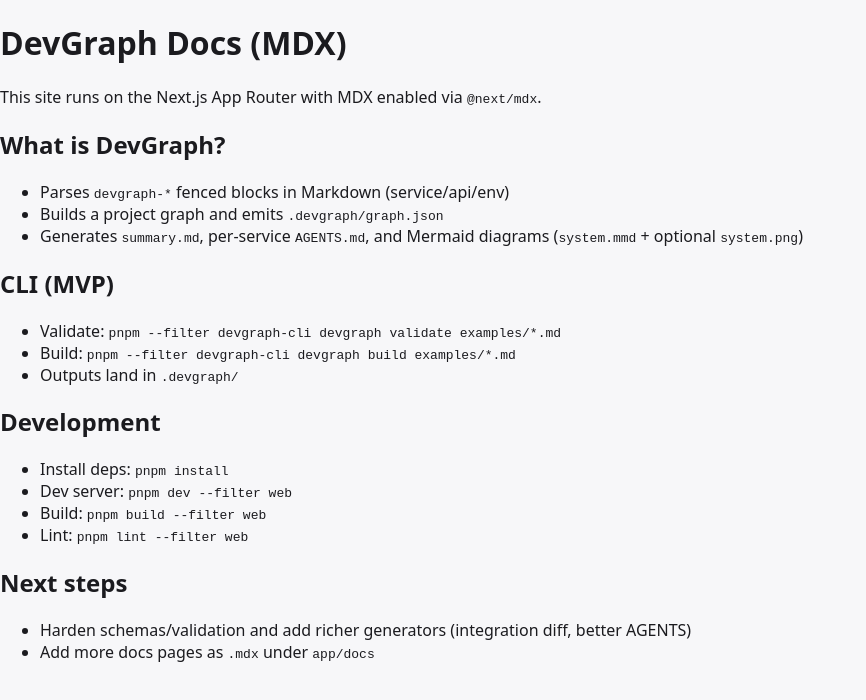
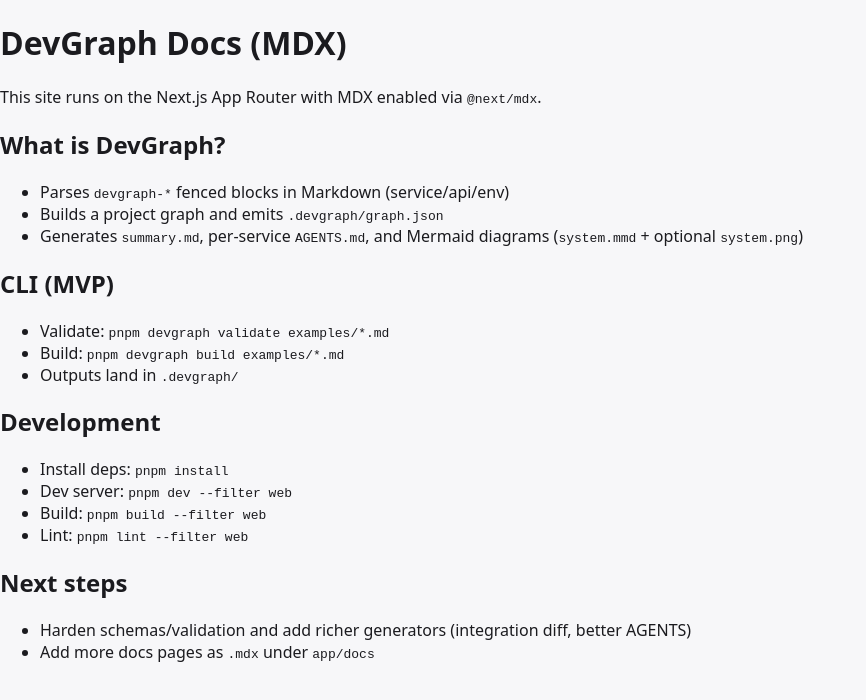
Before and after one commit to ameyalambat128/devgraph, a Next.js app in the folder apps/web/: page /docs in a window 1280 px wide. Shown: the top 700 px of the page, without its empty margins (0-866 px from the left). Built offline with nearby package versions, Linux system fonts and the light colour scheme.

Commit message:
chore: add devgraph runner script and update docs

```diff
--- a/apps/web/app/docs/page.mdx
+++ b/apps/web/app/docs/page.mdx
@@ -10,8 +10,8 @@
 
 ## CLI (MVP)
 
-- Validate: `pnpm --filter devgraph-cli devgraph validate examples/*.md`
-- Build: `pnpm --filter devgraph-cli devgraph build examples/*.md`
+- Validate: `pnpm devgraph validate examples/*.md`
+- Build: `pnpm devgraph build examples/*.md`
 - Outputs land in `.devgraph/`
 
 ## Development
--- a/package.json
+++ b/package.json
@@ -8,7 +8,8 @@
     "lint": "turbo run lint",
     "test": "turbo run test",
     "format": "prettier --write \"**/*.{ts,tsx,js,jsx,md,mdx,json,css}\"",
-    "format:check": "prettier --check \"**/*.{ts,tsx,js,jsx,md,mdx,json,css}\""
+    "format:check": "prettier --check \"**/*.{ts,tsx,js,jsx,md,mdx,json,css}\"",
+    "devgraph": "pnpm --filter devgraph-cli devgraph"
   },
   "devDependencies": {
     "@typescript-eslint/eslint-plugin": "8.11.0",
--- a/packages/devgraph-cli/package.json
+++ b/packages/devgraph-cli/package.json
@@ -8,6 +8,7 @@
   "scripts": {
     "dev": "tsx src/index.ts",
     "build": "tsc -p tsconfig.json",
+    "devgraph": "tsx src/index.ts",
     "lint": "pnpm --workspace-root exec eslint \"packages/devgraph-cli/src/**/*.{ts,tsx}\"",
     "test": "echo 'no tests yet'"
   },
```
Also changed, not shown: 1 other file (tests, documents, lock files or other folders).
